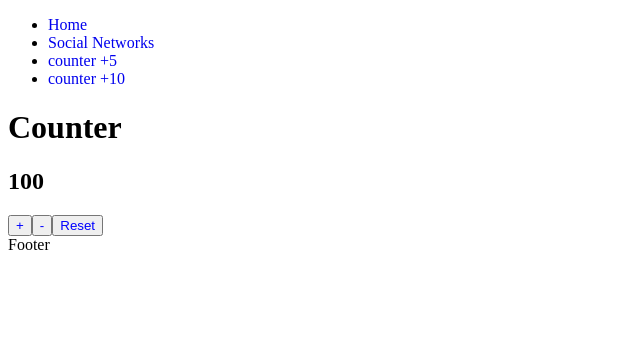
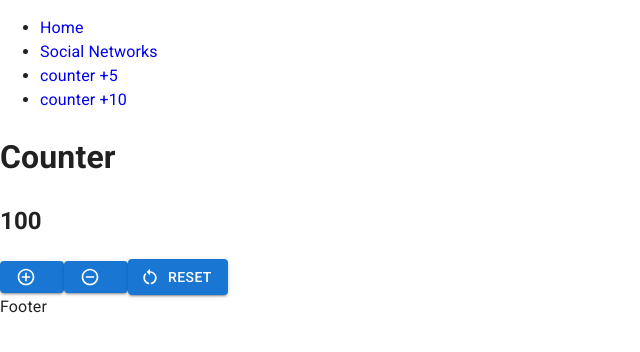
Before and after one commit to alexismoreno9811/ch26-react-counter, a React (Create React App) app: page /counter/1 in a window 1280 px wide. Shown: the top 352 px of the page, without its empty margins (0-640 px from the left). Built offline with nearby package versions, Linux system fonts and the light colour scheme.

Commit message:
style: uso de material ui

```diff
--- a/package.json
+++ b/package.json
@@ -3,6 +3,11 @@
   "version": "0.1.0",
   "private": true,
   "dependencies": {
+    "@emotion/react": "^11.11.0",
+    "@emotion/styled": "^11.11.0",
+    "@fontsource/roboto": "^4.5.8",
+    "@mui/icons-material": "^5.11.16",
+    "@mui/material": "^5.13.0",
     "@testing-library/jest-dom": "^5.16.5",
     "@testing-library/react": "^13.4.0",
     "@testing-library/user-event": "^13.5.0",
--- a/src/App.jsx
+++ b/src/App.jsx
@@ -14,8 +14,8 @@ export const App = () => {
       <Routes>
         <Route path='/' element={<Home />} />
         <Route path='social-networks' element={<SocialNetworks />} />
-        <Route path='counter/1' element={<Counter initialValue={100} increment={5} decrement={5} />} />
-        <Route path='counter/2' element={<Counter initialValue={0} increment={10} />} />
+        <Route path='counter/1' element={<Counter key={1} initialValue={100} increment={5} decrement={5} />} />
+        <Route path='counter/2' element={<Counter key={2} initialValue={0} increment={10} />} />
         <Route path='*' element={<NotFound/>} />
       </Routes>
 
--- a/src/components/button/Button.jsx
+++ b/src/components/button/Button.jsx
@@ -1,5 +1,6 @@
 import React from 'react'
-export const Button = ({ children, setCounter, newValue}) => {
+import ButtonMui from '@mui/material/Button';
+export const Button = ({ children, setCounter, newValue, startIcon}) => {
 
   const handleOnClik = () => {
     setCounter( newValue );
@@ -7,9 +8,7 @@ export const Button = ({ children, setCounter, newValue}) => {
 
   return (
     <>
-      <button style={{ color: "blue" }} onClick={ handleOnClik }>
-        {children}
-      </button>
+      <ButtonMui variant="contained" startIcon={startIcon } onClick={ handleOnClik }> {children}</ButtonMui>
     </>
   );
 };
--- a/src/components/counter/Counter.jsx
+++ b/src/components/counter/Counter.jsx
@@ -1,5 +1,8 @@
 import React, { useState } from 'react';
 import { Button } from '../button/Button';
+import AddCircleOutlineIcon from '@mui/icons-material/AddCircleOutline';
+import RemoveCircleOutlineIcon from '@mui/icons-material/RemoveCircleOutline';
+import RestartAltIcon from '@mui/icons-material/RestartAlt';
 export const Counter = ({ initialValue = 0, increment = 1, decrement = 1}) => {
 
   const [counter, setCounter] = useState(initialValue);
@@ -8,9 +11,9 @@ export const Counter = ({ initialValue = 0, increment = 1, decrement = 1}) => {
     <>
       <h1>Counter</h1>
       <h2>{counter}</h2>
-      <Button setCounter={setCounter} newValue={counter + increment} >+</Button>
-      <Button setCounter={setCounter} newValue={counter - decrement} >-</Button>
-      <Button setCounter={setCounter} newValue={initialValue} >Reset</Button>
+      <Button startIcon={<AddCircleOutlineIcon />} setCounter={setCounter} newValue={counter + increment} ></Button>
+      <Button startIcon={<RemoveCircleOutlineIcon />} setCounter={setCounter} newValue={counter - decrement} ></Button>
+      <Button startIcon={<RestartAltIcon/>} setCounter={setCounter} newValue={initialValue} >Reset</Button>
     </>
   );
 };
--- a/src/index.js
+++ b/src/index.js
@@ -2,11 +2,17 @@ import React from 'react';
 import ReactDOM from 'react-dom/client';
 import { App } from './App.jsx'
 import { BrowserRouter } from 'react-router-dom';
+import { CssBaseline } from '@mui/material';
+import '@fontsource/roboto/300.css';
+import '@fontsource/roboto/400.css';
+import '@fontsource/roboto/500.css';
+import '@fontsource/roboto/700.css';
 
 const root = ReactDOM.createRoot(document.getElementById('root'));
 
 root.render(
   <React.StrictMode>
+    <CssBaseline />
     <BrowserRouter>
       <App />
     </BrowserRouter>
```
Also changed, not shown: 1 other file (tests, documents, lock files or other folders).
